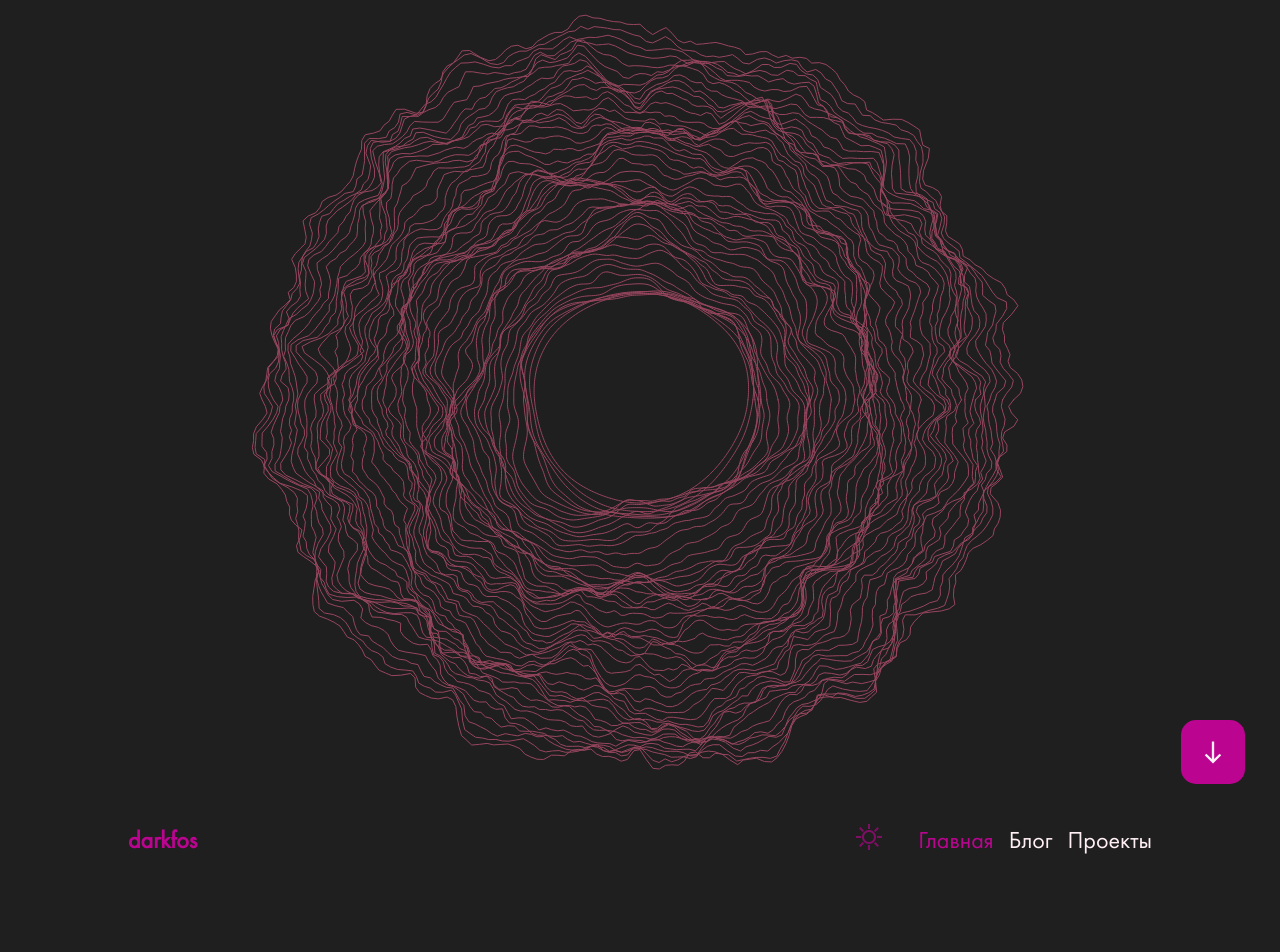
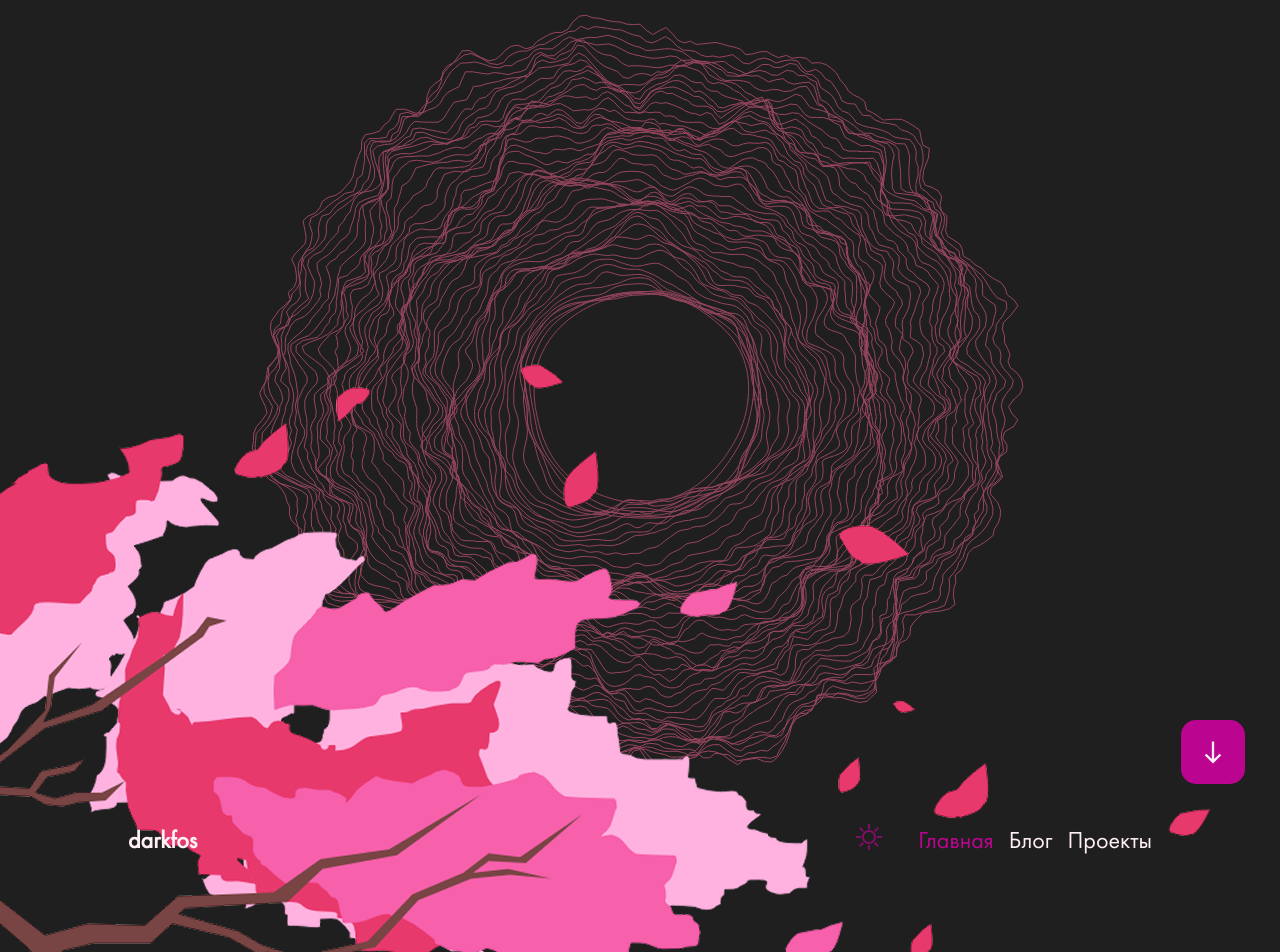
Before and after one commit to darkfos/about, a Vue app: page / in a window 1280 px wide. Shown: the top 952 px of the page. Built offline with nearby package versions, Linux system fonts and the light colour scheme; no server answers.

Commit message:
upd: Обновил шапку

```diff
--- a/src/widgets/footer/FooterWidget.vue
+++ b/src/widgets/footer/FooterWidget.vue
@@ -45,7 +45,7 @@ import { TitleText } from '@/shared/ui'
   top: 40%;
   position: absolute;
   font-weight: bold;
-  color: var(--pink-text-color)
+  color: var(--pink-text-color);
 }
 
 .footer-body__content h4 {
--- a/src/widgets/header/HeaderWidget.vue
+++ b/src/widgets/header/HeaderWidget.vue
@@ -35,7 +35,7 @@ watch(
 
 <template>
   <header id="header">
-    <TypographyText type="p" id="select-text">darkfos</TypographyText>
+    <TypographyText type="p" id="select-text-header">darkfos</TypographyText>
     <div class="header__items">
       <ThemeSwitcher />
       <BurgerMenu :header-link="headerLink" />
@@ -60,6 +60,11 @@ watch(
   align-items: center;
   grid-template-columns: 3fr 1fr;
   justify-content: space-between;
+}
+
+#select-text-header {
+  color: var(--main-text-color);
+  font-weight: 800;
 }
 
 .header__items {
--- a/src/widgets/profile/ProfileWidget.vue
+++ b/src/widgets/profile/ProfileWidget.vue
@@ -17,7 +17,8 @@ const imageLinks: Array<string[]> = [
 
 <template>
   <section class="profile" id="profile">
-    <img src="/img/darkfos_profile.png" alt="Иконка darkfos" />
+    <img id="profile__avatar" src="/img/darkfos_profile.png" alt="Иконка darkfos" />
+    <img id="profile__bg-sakura" src="/img/sakura.png" alt="Задний фон сакура" />
     <div class="profile__desc">
       <TypographyText type="p">darkfos</TypographyText>
       <TypographyText type="p" style="margin: 0; padding: 0">Full Stack dev.</TypographyText>
@@ -35,7 +36,7 @@ const imageLinks: Array<string[]> = [
 </template>
 
 <style scoped>
-img {
+#profile__avatar {
   box-shadow: #ca0a9e 2px 1px 4px 4px;
   text-align: center;
   margin: auto;
@@ -43,7 +44,15 @@ img {
   border-radius: 100%;
 }
 
-#profile > img {
+#profile__bg-sakura {
+  position: absolute;
+  z-index: -1;
+  top: -450px;
+  left: -100px;
+  transform: scaleX(-1);
+}
+
+#profile > #profile__avatar {
   animation: breathing-animation 1s linear infinite alternate;
 }
 
@@ -56,6 +65,7 @@ img {
   justify-content: center;
   transition: all 0.1s ease-in-out 250ms;
   animation: show-object 1s linear;
+  padding-bottom: 200px;
 }
 
 .profile__btns {
```
